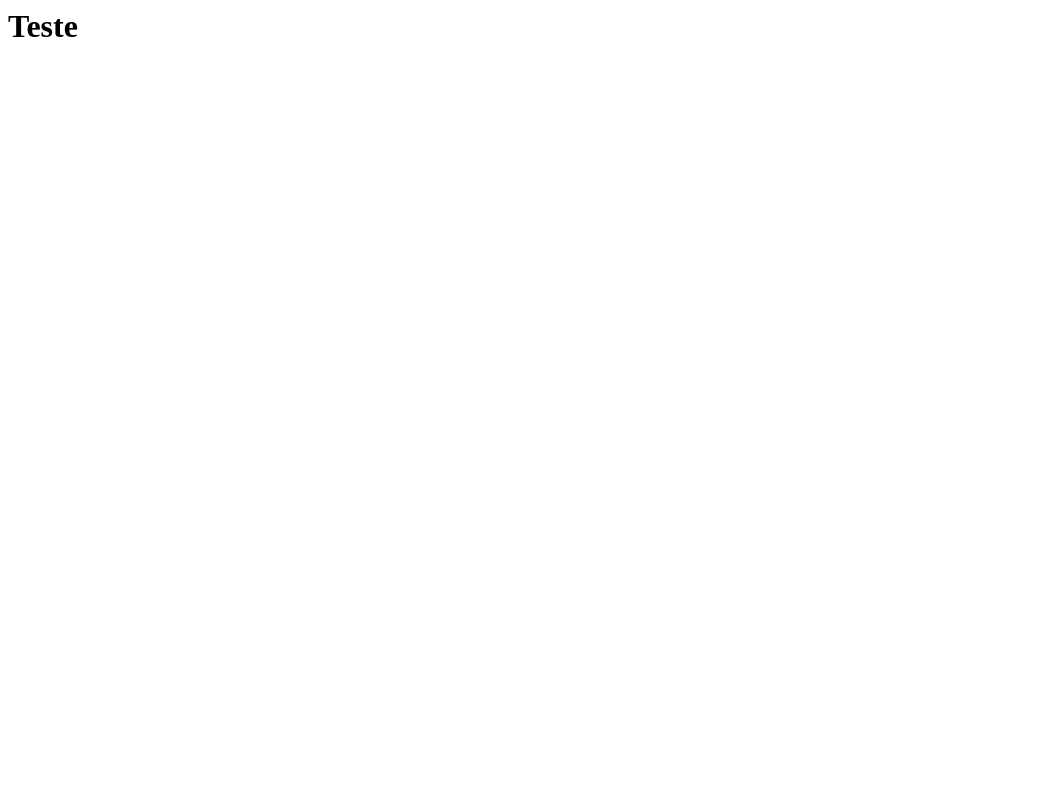
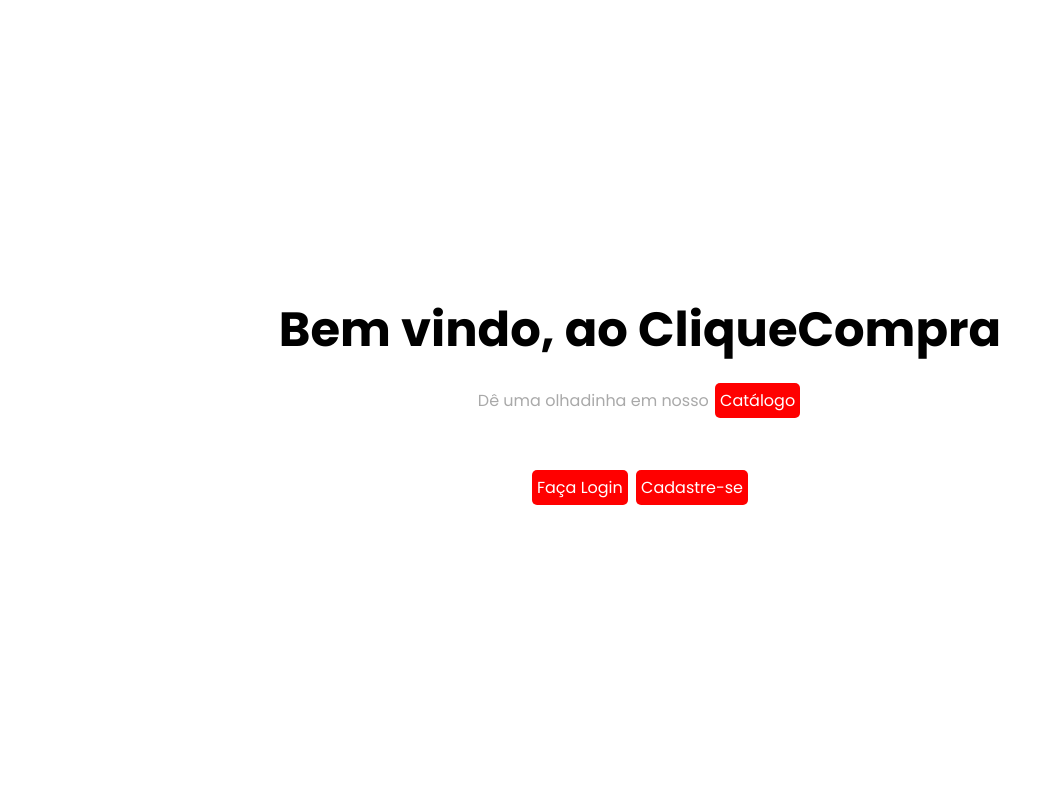
Before and after one commit to hiandro6/sistema_de_vendas, a Flask app: page / in a window 1280 px wide. Before the commit the part shown is almost empty. Shown: the whole page, without its empty margins (0-1054 px from the left). Run offline with Flask 3, Linux system fonts and the light colour scheme.

Commit message:
index page

```diff
--- a/app.py
+++ b/app.py
@@ -1,4 +1,4 @@
-from flask import Flask
+from flask import Flask, render_template
 from database.config import engine
 from database import Base
 from controllers.clientes import login_manager, cliente_bp
@@ -28,4 +28,4 @@
 
 @app.route('/')
 def index():
-    return "<h1>Teste</h1>"
+    return render_template('index.html')
--- /dev/null
+++ b/static/index.css
@@ -0,0 +1,44 @@
+
+main {
+    width: 100%;
+    height: 100vh;
+    display: flex;
+    flex-direction: column;
+    justify-content: center;
+    align-items: center;
+    gap: 3rem;
+
+    #titulo {
+        display: flex;
+        flex-direction: column;
+        align-items: center;
+        gap: 15px;
+    }
+
+    h1 {
+        font-weight: bolder;
+        font-size: 300%;
+    }
+
+    p {
+        color: darkgray;
+    }
+
+    a{
+        background-color: red;
+        display: inline-block;
+        padding: 5px;
+        text-decoration: none;
+        color: white;
+        border-radius: 5px;
+        margin: 2px;
+        transition: transform 0.5s ease-out, background-color 0.5s ease-out, box-shadow 0.5s     ease-out;
+        transform-origin: center;
+    }
+
+    a:hover {
+        background-color: black;
+        transform: scale(1.1);
+        box-shadow: rgba(149, 157, 165, 0.2) 0px 8px 24px;
+    }
+}
--- /dev/null
+++ b/static/model.css
@@ -0,0 +1,13 @@
+@import url('https://fonts.googleapis.com/css2?family=Poppins:ital,wght@0,100;0,200;0,300;0,400;0,500;0,600;0,700;0,800;0,900;1,100;1,200;1,300;1,400;1,500;1,600;1,700;1,800;1,900&display=swap');
+
+*{
+    padding: 0;
+    margin: 0;
+    box-sizing: border-box;
+    font-family: "Poppins", serif;
+}
+
+body{
+    min-width: 100vw;
+    height: 100%;
+}
--- /dev/null
+++ b/templates/index.html
@@ -0,0 +1,23 @@
+<!DOCTYPE html>
+<html lang="en">
+<head>
+    <meta charset="UTF-8">
+    <meta http-equiv="X-UA-Compatible" content="IE=edge">
+    <meta name="viewport" content="width=device-width, initial-scale=1.0">
+    <link rel="stylesheet" href="{{ url_for('static', filename='model.css') }}">
+    <link rel="stylesheet" href="{{ url_for('static', filename='index.css') }}">
+    <title>Document</title>
+</head>
+<body>
+    <main>
+        <div id="titulo">
+            <h1>Bem vindo, ao CliqueCompra</h1>
+            <p>Dê uma olhadinha em nosso <a href="{{url_for('produtos.view')}}">Catálogo</a></p>
+        </div>
+        <div class="opcoes">
+            <a href="{{url_for('cliente.login')}}">Faça Login</a>
+            <a href="{{url_for('cliente.register')}}">Cadastre-se</a>
+        </div>
+    </main>
+</body>
+</html>
```
Also changed, not shown: controllers/clientes.py (line endings or trailing spaces), controllers/produtos.py (line endings or trailing spaces), controllers/vendas.py (line endings or trailing spaces), templates/clientes/edit.html (line endings or trailing spaces), templates/clientes/login.html (line endings or trailing spaces), templates/clientes/register.html (line endings or trailing spaces), templates/clientes/view.html (line endings or trailing spaces), templates/model.html (line endings or trailing spaces), templates/produtos/add.html (line endings or trailing spaces), templates/produtos/edit.html (line endings or trailing spaces), templates/produtos/view.html (line endings or trailing spaces).
